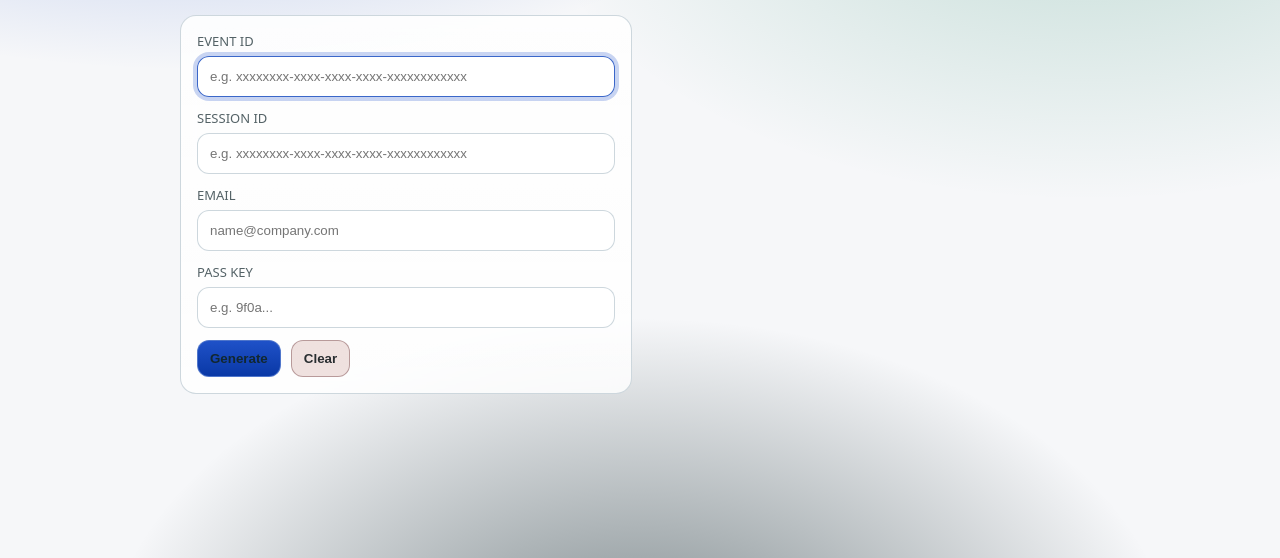
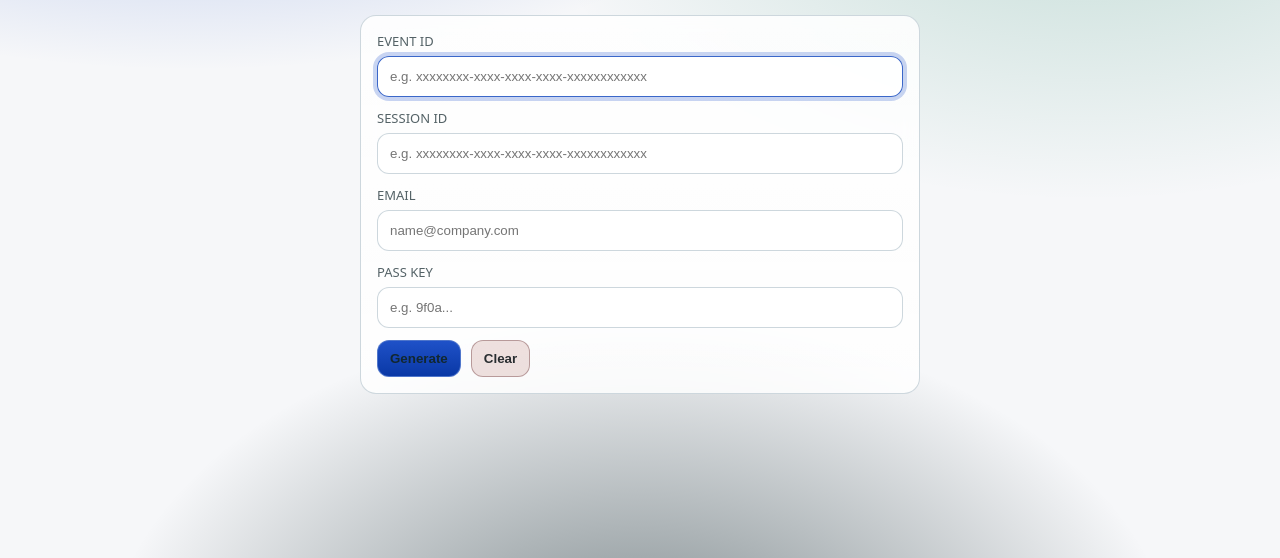
Before and after one commit to faresharrazi/ls-access-link-generator, a plain HTML site: page index.html in a window 1280 px wide. Shown: the part 242-800 px from the top of the page. Drawn offline with Linux system fonts and the light colour scheme.

Commit message:
Center cards

```diff
--- a/index.html
+++ b/index.html
@@ -106,12 +106,14 @@
         display: grid;
         grid-template-columns: 1fr;
         gap: 16px;
+        justify-items: center;
       }
 
       @media (min-width: 880px) {
-        .grid {
+        .grid.two-col {
           grid-template-columns: 1fr 1fr;
           align-items: start;
+          justify-items: stretch;
         }
       }
 
@@ -122,6 +124,14 @@
         border-radius: 16px;
         padding: 16px;
         backdrop-filter: blur(10px);
+        width: 100%;
+        max-width: 560px;
+      }
+
+      @media (min-width: 880px) {
+        .grid.two-col .card {
+          max-width: none;
+        }
       }
 
       .card h2 {
@@ -270,7 +280,7 @@
         <p>Fill in the fields, and this page will generate the access link with safe URL-encoding.</p>
       </header>
 
-      <div class="grid">
+      <div class="grid" id="mainGrid">
         <section class="card" aria-label="Inputs">
 
           <div class="row">
@@ -330,6 +340,7 @@
       const TEMPLATE_BASE = "https://app.livestorm.co/p/{EVENT_ID}/live";
 
       const els = {
+        grid: document.getElementById("mainGrid"),
         eventId: document.getElementById("eventId"),
         email: document.getElementById("email"),
         passKey: document.getElementById("passKey"),
@@ -369,6 +380,7 @@
 
       function setGeneratedVisible(visible) {
         els.generatedCard.hidden = !visible;
+        els.grid.classList.toggle("two-col", visible);
       }
 
       function generate() {
```
